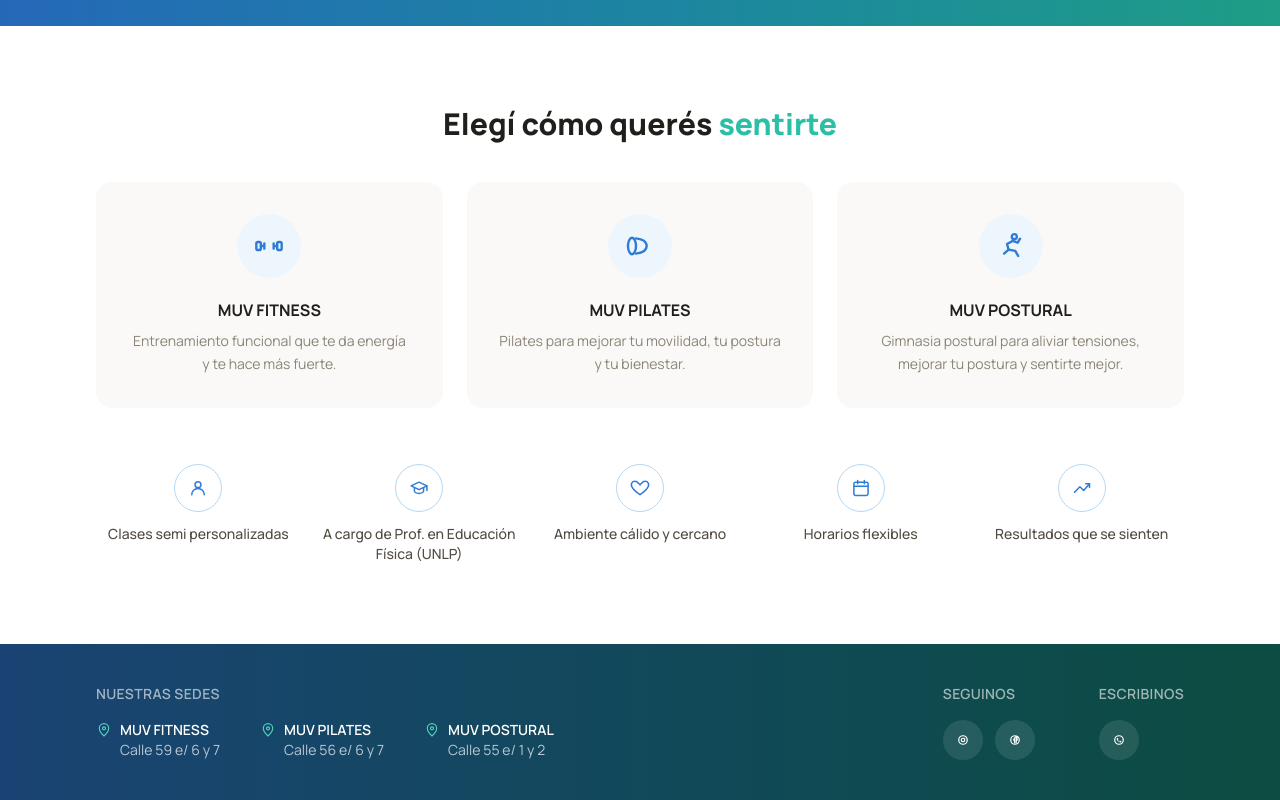
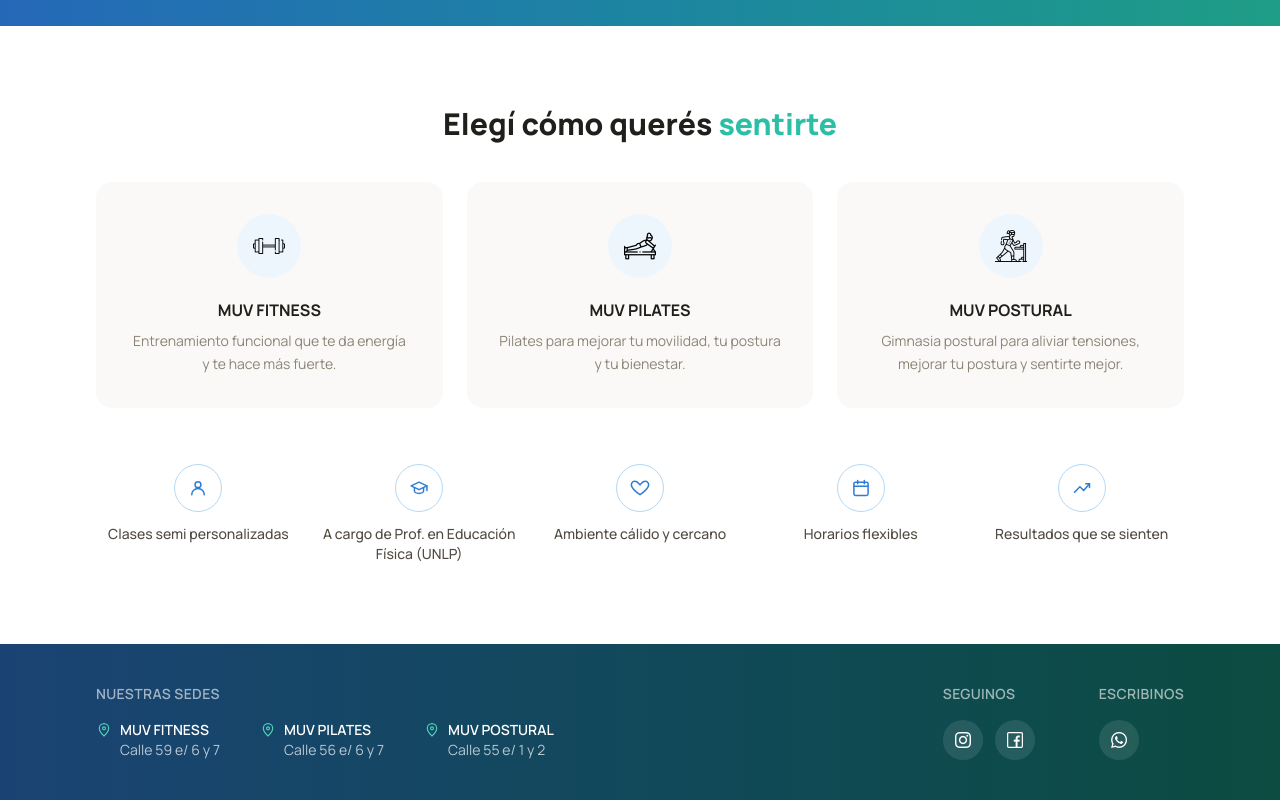
Before and after one commit to Marticaste144/Web-Pilates, a Next.js app: page / in a window 1280 px wide. Shown: the part 773-1573 px from the top of the page. Built offline with nearby package versions, Linux system fonts and the light colour scheme; no server answers.

Commit message:
actualiza iconos landing MUV

```diff
--- a/app/page.tsx
+++ b/app/page.tsx
@@ -5,18 +5,12 @@ import { getCurrentProfile, homePathForRole } from "@/lib/auth/session";
 import { Isotipo } from "@/components/ui/isotipo";
 import { Reveal } from "@/components/landing/reveal";
 import {
-  DumbbellIcon,
-  PilatesMatIcon,
-  PosturalIcon,
   MapPinIcon,
   UserIcon,
   GraduationCapIcon,
   HeartIcon,
   CalendarIcon,
   TrendingUpIcon,
-  InstagramIcon,
-  FacebookIcon,
-  WhatsAppIcon,
   ChevronDownIcon,
 } from "@/components/ui/icons";
 
@@ -33,17 +27,17 @@ const SERVICIOS = [
   {
     nombre: "MUV FITNESS",
     desc: "Entrenamiento funcional que te da energía y te hace más fuerte.",
-    icon: DumbbellIcon,
+    iconSrc: "/fitness.png",
   },
   {
     nombre: "MUV PILATES",
     desc: "Pilates para mejorar tu movilidad, tu postura y tu bienestar.",
-    icon: PilatesMatIcon,
+    iconSrc: "/pilates.png",
   },
   {
     nombre: "MUV POSTURAL",
     desc: "Gimnasia postural para aliviar tensiones, mejorar tu postura y sentirte mejor.",
-    icon: PosturalIcon,
+    iconSrc: "/postural.png",
   },
 ];
 
@@ -226,8 +220,8 @@ export default async function Home() {
                 key={s.nombre}
                 className="group h-full rounded-2xl bg-neutral-50 p-8 text-center transition-all duration-300 hover:-translate-y-1.5 hover:bg-white hover:shadow-xl hover:shadow-primary-900/5"
               >
-                <span className="mx-auto flex h-16 w-16 items-center justify-center rounded-full bg-primary-50 text-primary-600 transition-transform duration-300 group-hover:-rotate-3 group-hover:scale-110">
-                  <s.icon className="h-8 w-8" />
+                <span className="mx-auto flex h-16 w-16 items-center justify-center rounded-full bg-primary-50 transition-transform duration-300 group-hover:-rotate-3 group-hover:scale-110">
+                  <Image src={s.iconSrc} alt="" aria-hidden width={64} height={64} className="h-8 w-8 object-contain" />
                 </span>
                 <h3 className="mt-5 font-bold text-neutral-900">{s.nombre}</h3>
                 <p className="mt-2 text-sm leading-relaxed text-neutral-500">{s.desc}</p>
@@ -283,18 +277,32 @@ export default async function Home() {
                   target="_blank"
                   rel="noreferrer noopener"
                   aria-label="Instagram de MUV"
-                  className="flex h-10 w-10 items-center justify-center rounded-full bg-white/10 text-white transition-all duration-200 hover:-translate-y-0.5 hover:scale-105 hover:bg-white/20 hover:shadow-md"
+                  className="flex h-10 w-10 items-center justify-center rounded-full bg-white/10 transition-all duration-200 hover:-translate-y-0.5 hover:scale-105 hover:bg-white/20 hover:shadow-md"
                 >
-                  <InstagramIcon className="h-4 w-4" />
+                  <Image
+                    src="/instagram.png"
+                    alt=""
+                    aria-hidden
+                    width={40}
+                    height={40}
+                    className="h-4 w-4 object-contain brightness-0 invert"
+                  />
                 </a>
                 <a
                   href={FACEBOOK_URL}
                   target="_blank"
                   rel="noreferrer noopener"
                   aria-label="Facebook de MUV"
-                  className="flex h-10 w-10 items-center justify-center rounded-full bg-white/10 text-white transition-all duration-200 hover:-translate-y-0.5 hover:scale-105 hover:bg-white/20 hover:shadow-md"
+                  className="flex h-10 w-10 items-center justify-center rounded-full bg-white/10 transition-all duration-200 hover:-translate-y-0.5 hover:scale-105 hover:bg-white/20 hover:shadow-md"
                 >
-                  <FacebookIcon className="h-4 w-4" />
+                  <Image
+                    src="/facebook.png"
+                    alt=""
+                    aria-hidden
+                    width={40}
+                    height={40}
+                    className="h-4 w-4 object-contain brightness-0 invert"
+                  />
                 </a>
               </div>
             </div>
@@ -307,9 +315,20 @@ export default async function Home() {
                   target="_blank"
                   rel="noreferrer noopener"
                   aria-label="WhatsApp de MUV"
-                  className="flex h-10 w-10 items-center justify-center rounded-full bg-white/10 text-white transition-all duration-200 hover:-translate-y-0.5 hover:scale-105 hover:bg-white/20 hover:shadow-md"
+                  className="flex h-10 w-10 items-center justify-center rounded-full bg-white/10 transition-all duration-200 hover:-translate-y-0.5 hover:scale-105 hover:bg-white/20 hover:shadow-md"
                 >
-                  <WhatsAppIcon className="h-4 w-4" />
+                  {/* whatsapp.png trae ~7% de margen transparente propio (a
+                      diferencia de instagram/facebook, que llegan al borde) --
+                      se compensa con un scale leve para que las tres se vean
+                      del mismo tamaño dentro del círculo. */}
+                  <Image
+                    src="/whatsapp.png"
+                    alt=""
+                    aria-hidden
+                    width={40}
+                    height={40}
+                    className="h-4 w-4 scale-[1.07] object-contain brightness-0 invert"
+                  />
                 </a>
               </div>
             </div>
--- a/components/ui/icons.tsx
+++ b/components/ui/icons.tsx
@@ -263,41 +263,3 @@ export function TrendingUpIcon(props: SVGProps<SVGSVGElement>) {
     </svg>
   );
 }
-
-// Trío de íconos de redes de la landing pública (app/page.tsx). Comparten
-// el mismo círculo contenedor (stroke, sin relleno) para que las tres se
-// vean como un mismo set -- el glyph de adentro de cada uno va centrado
-// y acotado a una caja de ~9x9 dentro del círculo, para que ninguno se
-// sienta más grande/chico que los otros aunque las formas originales
-// (cámara, "f", teléfono) no sean naturalmente del mismo tamaño.
-export function InstagramIcon(props: SVGProps<SVGSVGElement>) {
-  return (
-    <svg {...base(props)}>
-      <circle cx="12" cy="12" r="6.4" />
-      <circle cx="12" cy="12" r="2.6" />
-      <circle cx="15.1" cy="8.9" r="0.75" fill="currentColor" stroke="none" />
-    </svg>
-  );
-}
-
-export function FacebookIcon(props: SVGProps<SVGSVGElement>) {
-  return (
-    <svg {...base(props)}>
-      <circle cx="12" cy="12" r="6.4" />
-      <path d="M13.8 16.4v-4.1h1.4l.2-1.8h-1.6v-1.1c0-.5.2-.8.8-.8h.9V7.1c-.2 0-.8-.1-1.5-.1-1.5 0-2.5.9-2.5 2.5v1h-1.4v1.8h1.4v4.1" />
-    </svg>
-  );
-}
-
-export function WhatsAppIcon(props: SVGProps<SVGSVGElement>) {
-  return (
-    <svg {...base(props)}>
-      <circle cx="12" cy="12" r="6.4" />
-      <path
-        d="M9 9.5c.2-.4.4-.4.6-.4h.4c.2 0 .3 0 .4.3.2.4.5 1.1.5 1.2.1.1.1.2 0 .3-.1.2-.1.2-.2.3-.1.2-.2.2-.3.4-.1.1-.2.2-.1.4.2.3.6.8 1.1 1.3.6.5 1.1.8 1.3.9.2.1.3.1.4-.1.1-.1.4-.5.6-.7.1-.2.3-.2.4-.1l1.1.5c.2.1.3.1.3.3.1.2.1.6-.1.9-.2.3-.7.6-1.1.6-.4 0-.9.1-2.1-.5-1.7-.7-2.8-2.4-2.9-2.6-.1-.1-.7-1-.7-1.8 0-.9.5-1.3.6-1.5Z"
-        fill="currentColor"
-        stroke="none"
-      />
-    </svg>
-  );
-}
```
